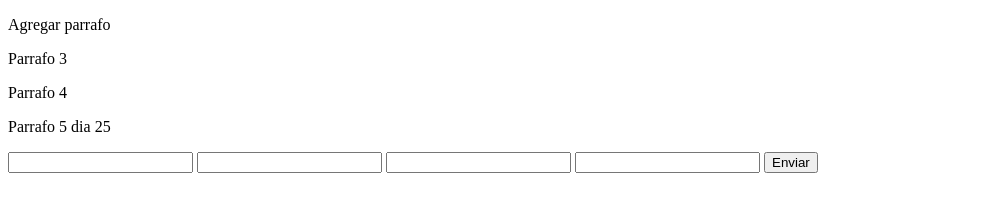
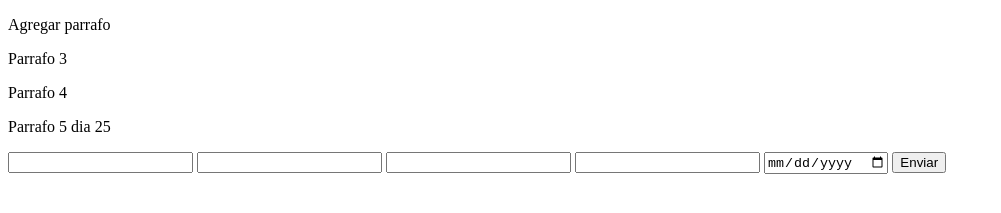
Before and after one commit to IngDeiv/Git, a plain HTML site: page index.html in a window 1280 px wide. Shown: the part 105-318 px from the top of the page, without its empty margins (0-1001 px from the left). Drawn offline with Linux system fonts and the light colour scheme.

Commit message:
Birthday
Se implemento nuevo input

```diff
--- a/index.html
+++ b/index.html
@@ -19,6 +19,7 @@
             <input type="number" name="numberPhone">
             <input type="texto" name="lastName">
             <input type="number" name="age">
+            <input type="date" name="Birthday">
             <input type="button" value="Enviar">
         </form>
     </div>
```
